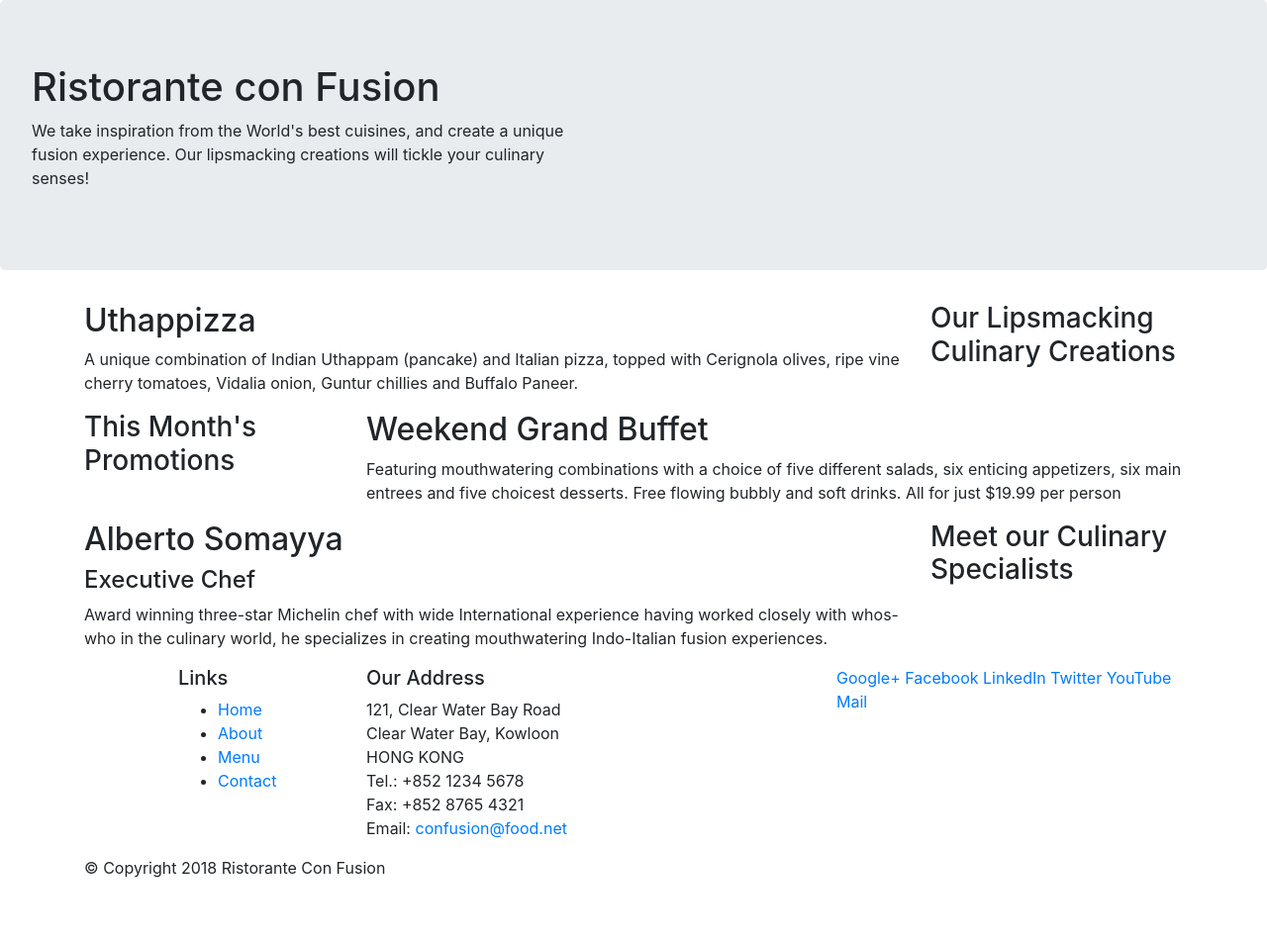
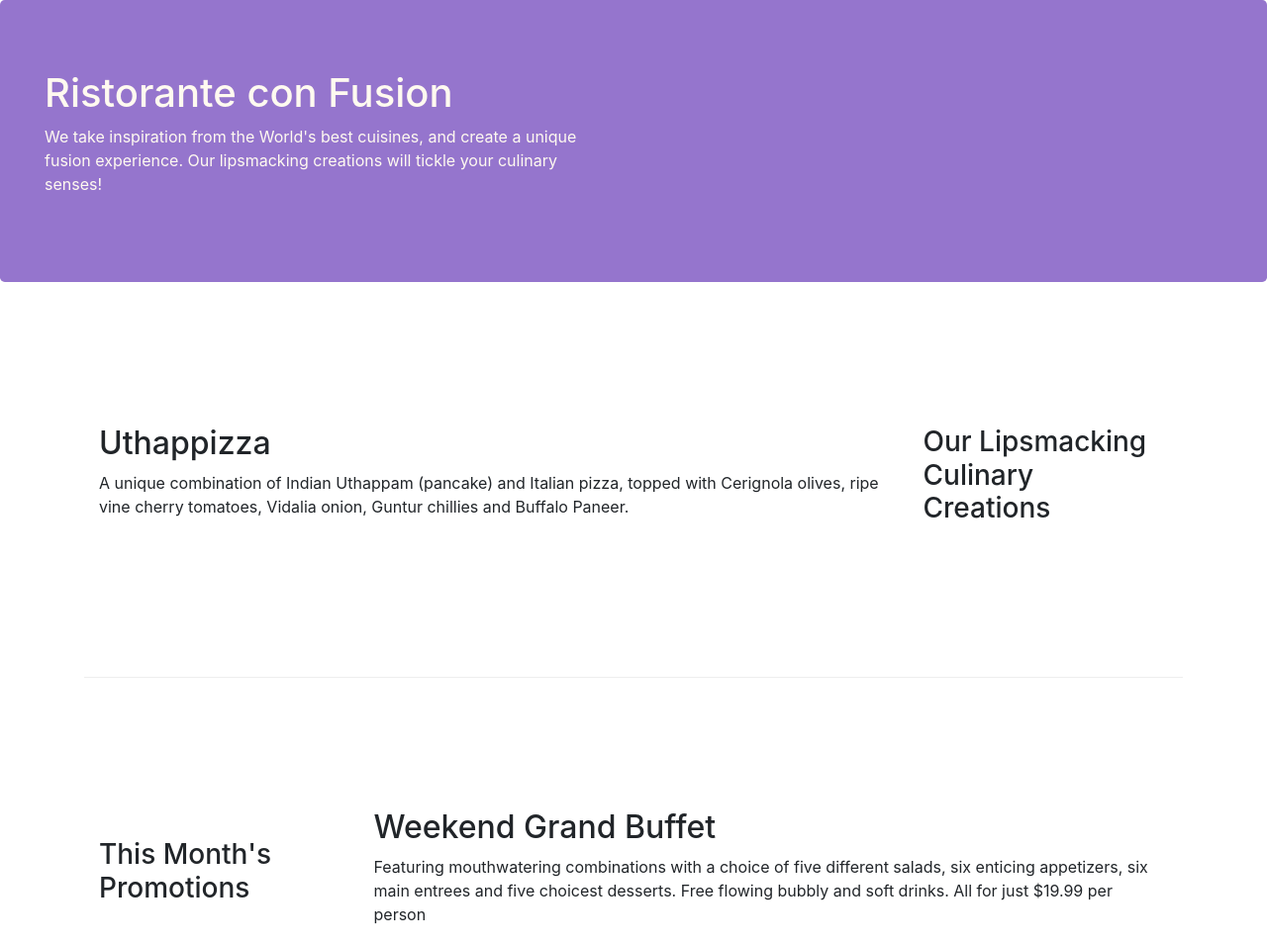
Before and after one commit to vinayat080/bootstrap, a website: page index.html in a window 1280 px wide. Shown: the top 955 px of the page at 99% size. Before the commit the page ends 905 px from the top, so only its background shows below. Drawn offline with nearby package versions, Linux system fonts and the light colour scheme.

Commit message:
Added 2nd excercize added custom css

```diff
--- /dev/null
+++ b/css/styles.css
@@ -0,0 +1,30 @@
+.row-header{
+    margin: 0px auto;
+    padding: 0px auto;
+}
+.row-content{
+    margin: 0px auto;
+    padding: 50px 0px 50px 0px;
+    border-bottom: 1px ridge;
+    min-height: 400px;
+}
+
+.footer{
+    background-color: #d1c4e9;
+    margin: 0px auto;
+    padding: 20px 0px 20px 0px;
+
+}
+
+.jumbotron{
+    padding: 70px 30px 70px 30px;
+    margin: 0px auto;
+    background: #9575CD;
+    color: floralwhite;
+}
+
+.address{
+    font-size: 80%;
+    margin: 0px;
+    color: #0f0f0f;
+}
--- a/index.html
+++ b/index.html
@@ -13,13 +13,15 @@
     <!-- This bootsrap.min.css got downloaded via npn install
         we also need to include javascript file as well at botton of screen-->
     <link rel="stylesheet" href="node_modules/bootstrap/dist/css/bootstrap.min.css">
+    <!--custom css-->
+    <link rel="stylesheet" href="css/styles.css">
     <title>Ristorante Con Fusion</title>
 </head>
 
 <body>
 
     <header class="jumbotron">
-        <div class="row">
+        <div class="row row-header">
             <div>
                 <!--for extra small complete 12 column will occupy-->
                 <!-- for smal to extra large 6 columnn will occupy-->
@@ -36,7 +38,8 @@
     </header>
 
     <div class="container">
-        <div class="row">
+        <!--vertical alignment of content in row-->
+        <div class="row row-content align-items-center">
             <!--for extra small complete 12 column will occupy-->
             <!--for small 4 column will occupy-->
             <!--for medium to extra large 3 column will occupy-->
@@ -55,7 +58,7 @@
         </div>
 
 
-        <div class="row">
+        <div class="row row-content align-items-center">
             <div class="col-12 col-sm-4 col-md-3">
                 <h3>This Month's Promotions</h3>
             </div>
@@ -65,7 +68,7 @@
             </div>
         </div>
 
-        <div class="row">
+        <div class="row row-content align-items-center">
             <div class="col-12 col-sm-4 order-sm-last col-md-3">
                 <h3>Meet our Culinary Specialists</h3>
             </div>
@@ -77,13 +80,15 @@
         </div>
     </div>
 
-    <footer>
+    <footer class="footer">
         <div class="container">
-            <div class="row">
+            <!--horizontal alignment of row-->
+            <div class="row justify-content-center">
                 <!-- offset used here to move the column by 1-->
                 <div class="col-4 offset-1 col-sm-2">
                     <h5>Links</h5>
-                    <ul>
+                    <!--this class list-unstyled will remove the bullet-->
+                    <ul class="list-unstyled">
                         <li><a href="#">Home</a></li>
                         <li><a href="#">About</a></li>
                         <li><a href="#">Menu</a></li>
@@ -101,8 +106,9 @@
 		              Email: <a href="mailto:confusion@food.net">confusion@food.net</a>
 		           </address>
                 </div>
-                <div class="col-12 col-sm-4">
-                    <div>
+                <!--aling self center aligns the content to center of row for that column-->
+                <div class="col-12 col-sm-4 align-self-center">
+                    <div class="text-center">
                         <a href="http://google.com/+">Google+</a>
                         <a href="http://www.facebook.com/profile.php?id=">Facebook</a>
                         <a href="http://www.linkedin.com/in/">LinkedIn</a>
@@ -112,7 +118,7 @@
                     </div>
                 </div>
            </div>
-           <div class="row">
+           <div class="row justify-content-center">
                 <div class="col-auto">
                     <p>© Copyright 2018 Ristorante Con Fusion</p>
                 </div>
```
